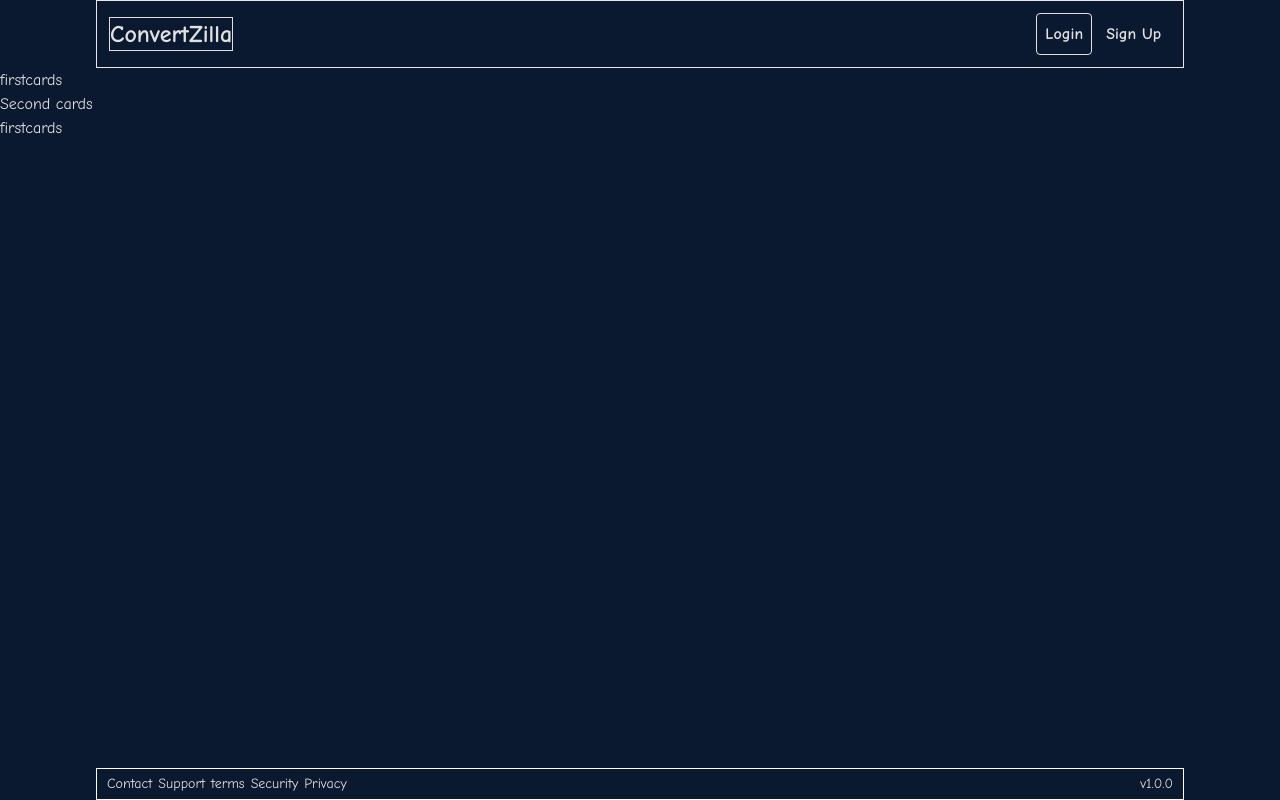
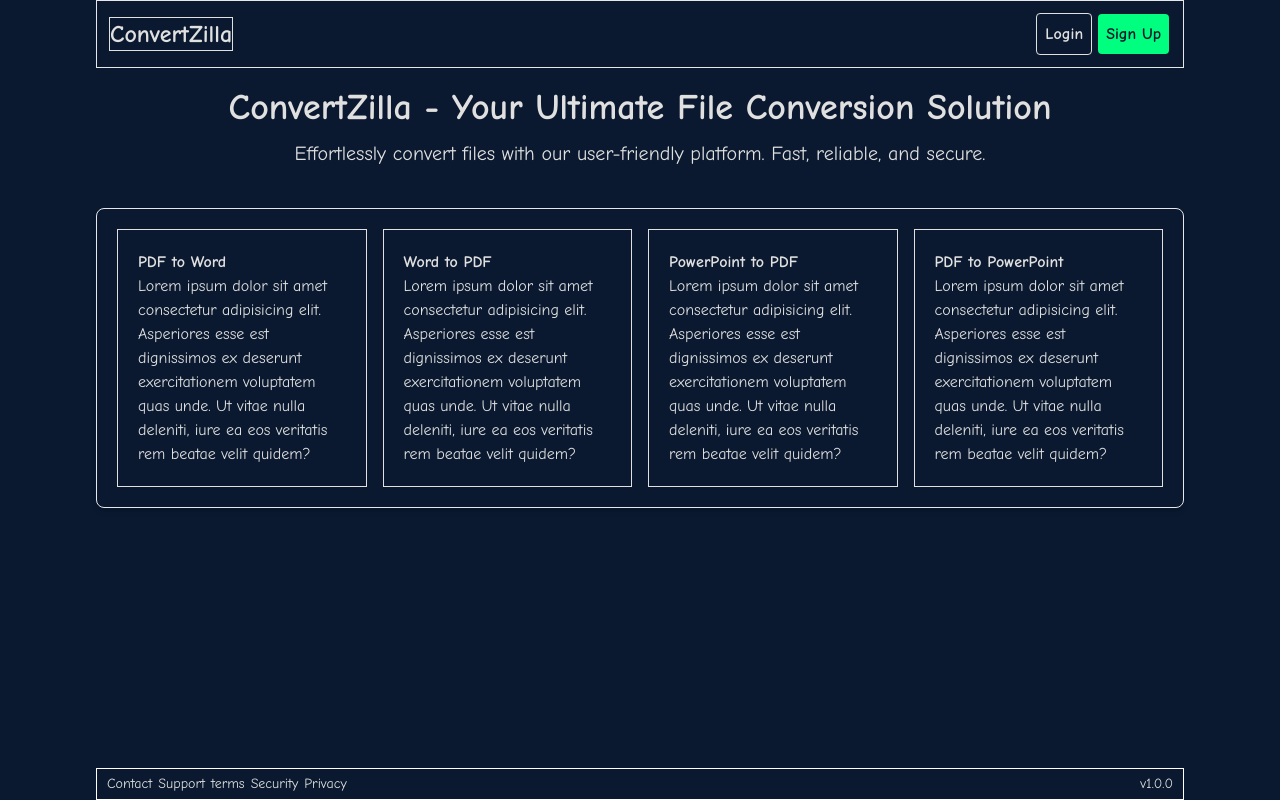
Before and after one commit to Brymmobaggins/MandateSchools-portal, a React (Vite) app: page / in a window 1280 px wide. Built offline with nearby package versions, Linux system fonts and the light colour scheme.

Commit message:
update interface for Home page

```diff
--- /dev/null
+++ b/src/components/Hero.jsx
@@ -0,0 +1,24 @@
+/** @format */
+
+import React from "react";
+
+export default function Hero() {
+  return (
+    <>
+      <section>
+
+        <div className="">
+            <h1 className="text-4xl font-bold text-center mt-5">
+                ConvertZilla - Your Ultimate File Conversion Solution
+            </h1>
+            <p className="text-center mt-3 text-xl">
+                Effortlessly convert files with our user-friendly platform. Fast,
+                reliable, and secure.
+            </p>
+        </div>
+
+
+      </section>
+    </>
+  );
+}
--- a/src/components/HomeCard.jsx
+++ b/src/components/HomeCard.jsx
@@ -3,7 +3,7 @@
 export default function HomeCard() {
   return (
     <>
-      <section>
+      <section className="border border-gray-200">
         <div className="">firstcards</div>
         <div className="">Second cards</div>
         <div className="">firstcards</div>
--- a/src/components/Navbar.jsx
+++ b/src/components/Navbar.jsx
@@ -14,7 +14,7 @@ export default function Navbar() {
             Login
           </Link>
           <Link
-            className="font-bold text-dark-blue bg-neon-green hover:neon-green-500 cursor-pointer rounded p-2"
+            className="font-bold text-[var(--color-dark-blue)] bg-[var(--color-neon-green)] hover:bg-[var(--color-neon-green-500)] cursor-pointer rounded p-2"
             to="/signup"
           >
             Sign Up
--- a/src/components/UpLoadSection.jsx
+++ b/src/components/UpLoadSection.jsx
@@ -1,26 +1,46 @@
 /** @format */
 
 export default function UpLoadSection() {
-  const x = 20;
-  const y = 30;
-  const loggedIn = false;
-
   return (
     <>
-      <div className="border text-center w-[85%] m-auto" id="page-container">
-        <h1 className="text-4xl font-bold">ConvertZilla</h1>
-        <p className="border mt-2">Big, powerful, and hungry for file conversions! 🦖</p>
-      </div>
-
-      <div>
-        {" "}
-        The sum of {x} and {y} is {x + y}
-      </div>
-      <ul>
-        ``
-        {}
-      </ul>
-      {loggedIn ? <h1>Welcome bakare</h1> : <h1>Hello Guest</h1>}
+      <section className="flex flex-row justify-between gap-4 m-auto w-[85%] mt-10 p-5 border border-gray-200 rounded-lg shadow-md *:border *:hover:cursor-pointer *:p-5">
+        <div className="duration-300 ease-in" id="first-card">
+          <h1>PDF to Word</h1>
+          <p>
+            Lorem ipsum dolor sit amet consectetur adipisicing elit. Asperiores
+            esse est dignissimos ex deserunt exercitationem voluptatem quas
+            unde. Ut vitae nulla deleniti, iure ea eos veritatis rem beatae
+            velit quidem?
+          </p>
+        </div>
+        <div className="" id="second-card">
+          <h1>Word to PDF</h1>
+          <p>
+            Lorem ipsum dolor sit amet consectetur adipisicing elit. Asperiores
+            esse est dignissimos ex deserunt exercitationem voluptatem quas
+            unde. Ut vitae nulla deleniti, iure ea eos veritatis rem beatae
+            velit quidem?
+          </p>
+        </div>
+        <div className="" id="second-card">
+          <h1>PowerPoint to PDF</h1>
+          <p>
+            Lorem ipsum dolor sit amet consectetur adipisicing elit. Asperiores
+            esse est dignissimos ex deserunt exercitationem voluptatem quas
+            unde. Ut vitae nulla deleniti, iure ea eos veritatis rem beatae
+            velit quidem?
+          </p>
+        </div>
+        <div className="" id="second-card">
+          <h1>PDF to PowerPoint</h1>
+          <p>
+            Lorem ipsum dolor sit amet consectetur adipisicing elit. Asperiores
+            esse est dignissimos ex deserunt exercitationem voluptatem quas
+            unde. Ut vitae nulla deleniti, iure ea eos veritatis rem beatae
+            velit quidem?
+          </p>
+        </div>
+      </section>
     </>
   );
 }
--- a/src/index.css
+++ b/src/index.css
@@ -47,6 +47,9 @@ input {
   border-radius: 4px;
   outline: none;
 }
+h1{
+  font-weight: 700;
+}
 ::placeholder {
   color: #a7a7a7;
 }
--- a/src/pages/HomePage.jsx
+++ b/src/pages/HomePage.jsx
@@ -4,12 +4,16 @@ import Navbar from "../components/Navbar";
 // import UpLoadSection from "../components/upLoadSection";
 import Footer from "../components/Footer";
 import HomeCard from "../components/HomeCard";
+import Hero from "../components/Hero";
+import UpLoadSection from "../components/UpLoadSection";
 
 export default function HomePage() {
   return (
     <>
       <Navbar />
-      <HomeCard />
+      <Hero />
+      <UpLoadSection/>
+      {/* <HomeCard /> */}
       <Footer />
     </>
   );
--- a/src/pages/LoginPage.jsx
+++ b/src/pages/LoginPage.jsx
@@ -29,7 +29,10 @@ export default function LoginPage() {
           </div>
 
           <p className="text-center mt-3">
-            <a href="" className="underline decoration-red-500 text-red-500 font-bold">
+            <a
+              href=""
+              className="underline decoration-[var(--danger-color)] text-[var(--danger-color)] font-bold"
+            >
               Forgot Password?
             </a>
           </p>
```
